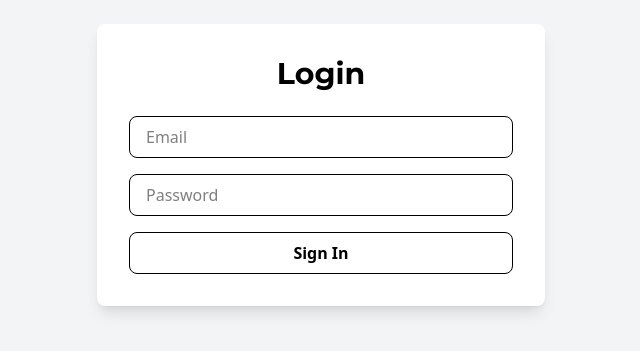
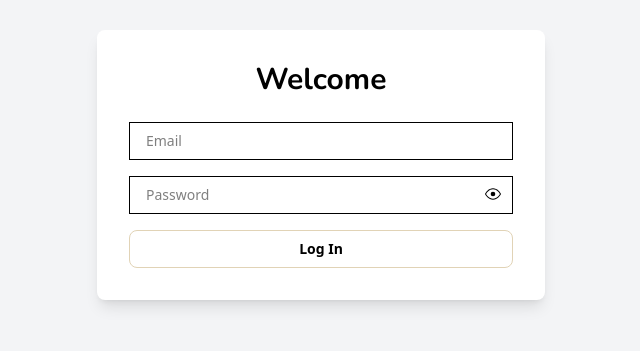
Before and after one commit to Wineshuga/portfolio2, a React (Vite) app: page /admin/login in a window 1280 px wide. Shown: the part 235-586 px from the top of the page, without its empty margins (319-959 px from the left). Built offline with nearby package versions, Linux system fonts and the light colour scheme; no server answers.

Commit message:
Restyle login page

```diff
--- a/src/pages/admin/Login.tsx
+++ b/src/pages/admin/Login.tsx
@@ -2,11 +2,13 @@ import { useState } from "react";
 import { signInWithEmailAndPassword } from "firebase/auth";
 import { auth } from "../../firebase";
 import { useNavigate } from "react-router-dom";
+import { GoEye, GoEyeClosed } from "react-icons/go";
 
 const Login = () => {
   const [email, setEmail] = useState("");
   const [password, setPassword] = useState("");
   const [isLoading, setIsLoading] = useState(false);
+  const [showPassword, setShowPassword] = useState(false);
 
   const navigate = useNavigate();
   const handleSubmit = async (e: React.FormEvent) => {
@@ -25,7 +27,9 @@ const Login = () => {
   return (
     <div className="min-h-screen flex items-center justify-center bg-gray-100">
       <div className="w-full max-w-md p-8 rounded-lg shadow-lg bg-white">
-        <h1 className="text-3xl font-bold mb-6 text-center font-mono">Login</h1>
+        <h1 className="text-3xl font-bold mb-6 text-center font-nunito">
+          Welcome
+        </h1>
 
         <form onSubmit={handleSubmit} className="space-y-4">
           <input
@@ -33,23 +37,32 @@ const Login = () => {
             placeholder="Email"
             value={email}
             onChange={(e) => setEmail(e.target.value)}
-            className="w-full px-4 py-2 border rounded-lg focus:outline-none"
+            className="w-full px-4 text-sm py-2 border focus:outline-none"
           />
 
-          <input
-            type="password"
-            placeholder="Password"
-            value={password}
-            onChange={(e) => setPassword(e.target.value)}
-            className="w-full px-4 py-2 border rounded-lg focus:outline-none"
-          />
+          <div className="relative">
+            <input
+              type={showPassword ? "text" : "password"}
+              placeholder="Password"
+              value={password}
+              onChange={(e) => setPassword(e.target.value)}
+              className="w-full px-4  text-sm py-2 border focus:outline-none"
+            />
+            <button
+              type="button"
+              onClick={() => setShowPassword((prev) => !prev)}
+              className="cursor-pointer absolute bottom-3 right-3"
+            >
+              {showPassword ? <GoEyeClosed /> : <GoEye />}
+            </button>
+          </div>
 
           <button
             type="submit"
-            className="w-full py-2 rounded-lg font-semibold border"
+            className="w-full py-2 rounded-lg text-sm font-semibold border border-[#e1d3b6] cursor-pointer"
             disabled={isLoading}
           >
-            Sign In
+            {isLoading ? "Logging in..." : "Log In"}
           </button>
         </form>
       </div>
```
